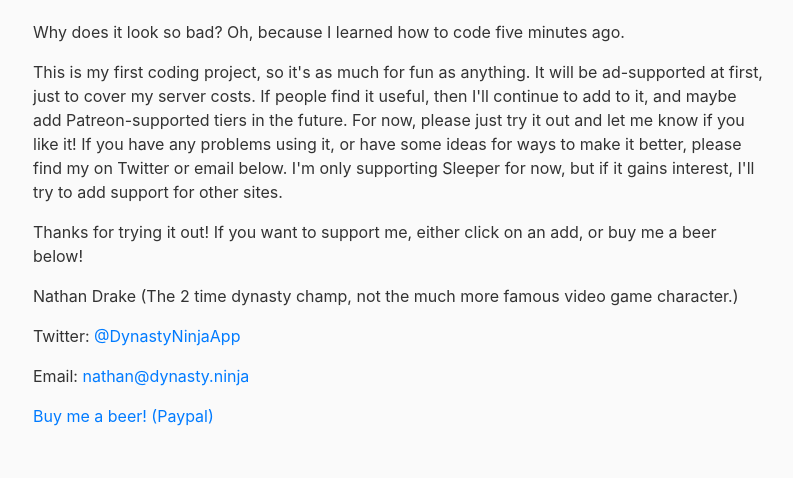
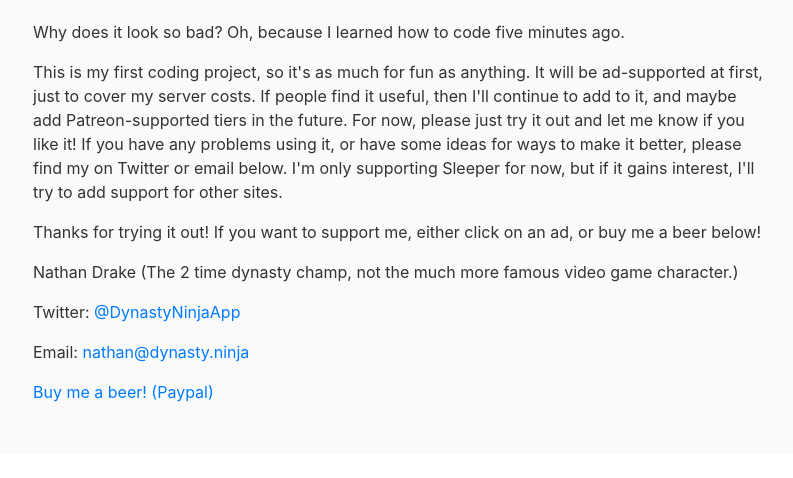
Before and after one commit to drake-nathan/dynasty_ninja, a Django app: page / in a window 1280 px wide. Shown: the part 639-1117 px from the top of the page, without its empty margins (52-845 px from the left). After the commit the page ends 1041 px from the top, so only its background shows below. Run offline with Django 3.2, Linux system fonts and the light colour scheme; some libraries are stand-ins or nearby versions.

Commit message:
spelling error

```diff
--- a/portfolio/templates/portfolio/home.html
+++ b/portfolio/templates/portfolio/home.html
@@ -8,7 +8,7 @@
     <img src="{% static 'portfolio/example_portfolio.png' %}" class="img-fluid rounded mb-4" alt="Responsive image">
     <p>Why does it look so bad? Oh, because I learned how to code five minutes ago.</p>
     <p>This is my first coding project, so it's as much for fun as anything. It will be ad-supported at first, just to cover my server costs. If people find it useful, then I'll continue to add to it, and maybe add Patreon-supported tiers in the future. For now, please just try it out and let me know if you like it! If you have any problems using it, or have some ideas for ways to make it better, please find my on Twitter or email below. I'm only supporting Sleeper for now, but if it gains interest, I'll try to add support for other sites.</p>
-    <p>Thanks for trying it out! If you want to support me, either click on an add, or buy me a beer below!</p>
+    <p>Thanks for trying it out! If you want to support me, either click on an ad, or buy me a beer below!</p>
     <p>Nathan Drake (The 2 time dynasty champ, not the much more famous video game character.)</p>
     <p>Twitter: <a href="https://twitter.com/dynastyninjaapp" target="_blank" rel="noopener noreferrer">@DynastyNinjaApp</a></p>
     <p>Email: <a href="mailto:nathan@dynasty.ninja">nathan@dynasty.ninja</a></p>
```
